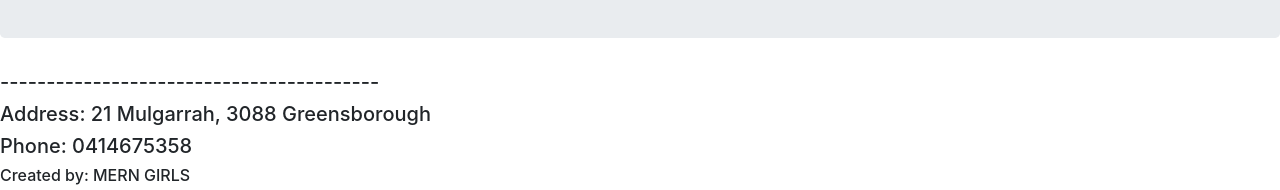
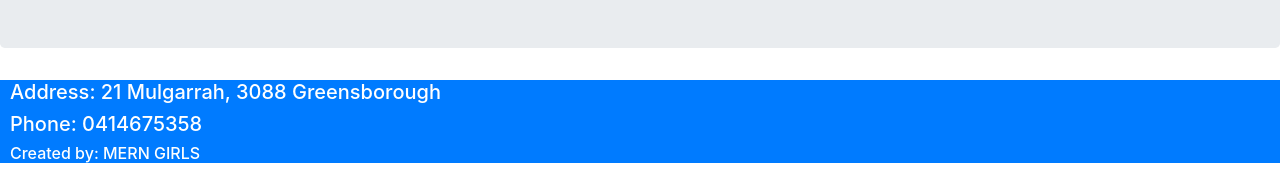
Before and after one commit to klps007/Burra-Carpentry-Landscaping, a React (Create React App) app in the folder frontend/: page / in a window 1280 px wide. Shown: the part 1192-1382 px from the top of the page. Built offline with nearby package versions, Linux system fonts and the light colour scheme.

Commit message:
made changes to the footer

```diff
--- a/frontend/src/components/Footer.js
+++ b/frontend/src/components/Footer.js
@@ -1,13 +1,13 @@
 import React, { Component } from "react";
+import "../styles/Footer.css";
 
 export class Footer extends Component {
   render() {
     return (
-      <div>
-        <h5>-----------------------------------------</h5>
-        <h5>Address: 21 Mulgarrah, 3088 Greensborough</h5>
-        <h5>Phone: 0414675358</h5>
-        <h6>Created by: MERN GIRLS</h6>
+      <div id="navdiv" class="bg-primary text-white">
+        <h5 class="navcontent">Address: 21 Mulgarrah, 3088 Greensborough</h5>
+        <h5 class="navcontent">Phone: 0414675358</h5>
+        <h6 class="navcontent">Created by: MERN GIRLS</h6>
       </div>
     );
   }
--- /dev/null
+++ b/frontend/src/styles/Footer.css
@@ -0,0 +1,12 @@
+#navdiv {
+  margin: 20;
+}
+
+.bg-primary {
+  margin-top: 10px;
+  padding: 10;
+}
+
+.navcontent {
+  padding-left: 10px;
+}
```
